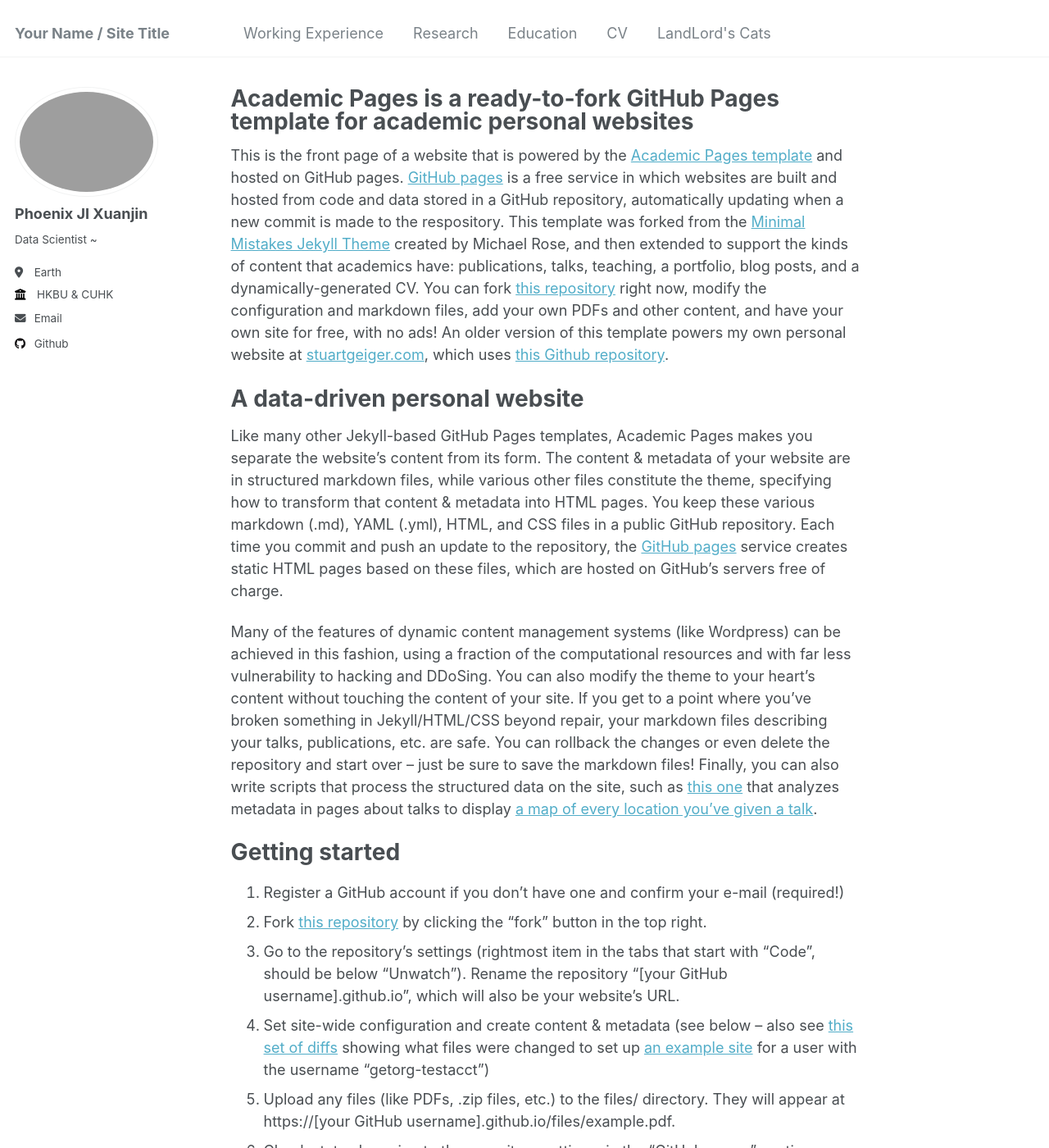
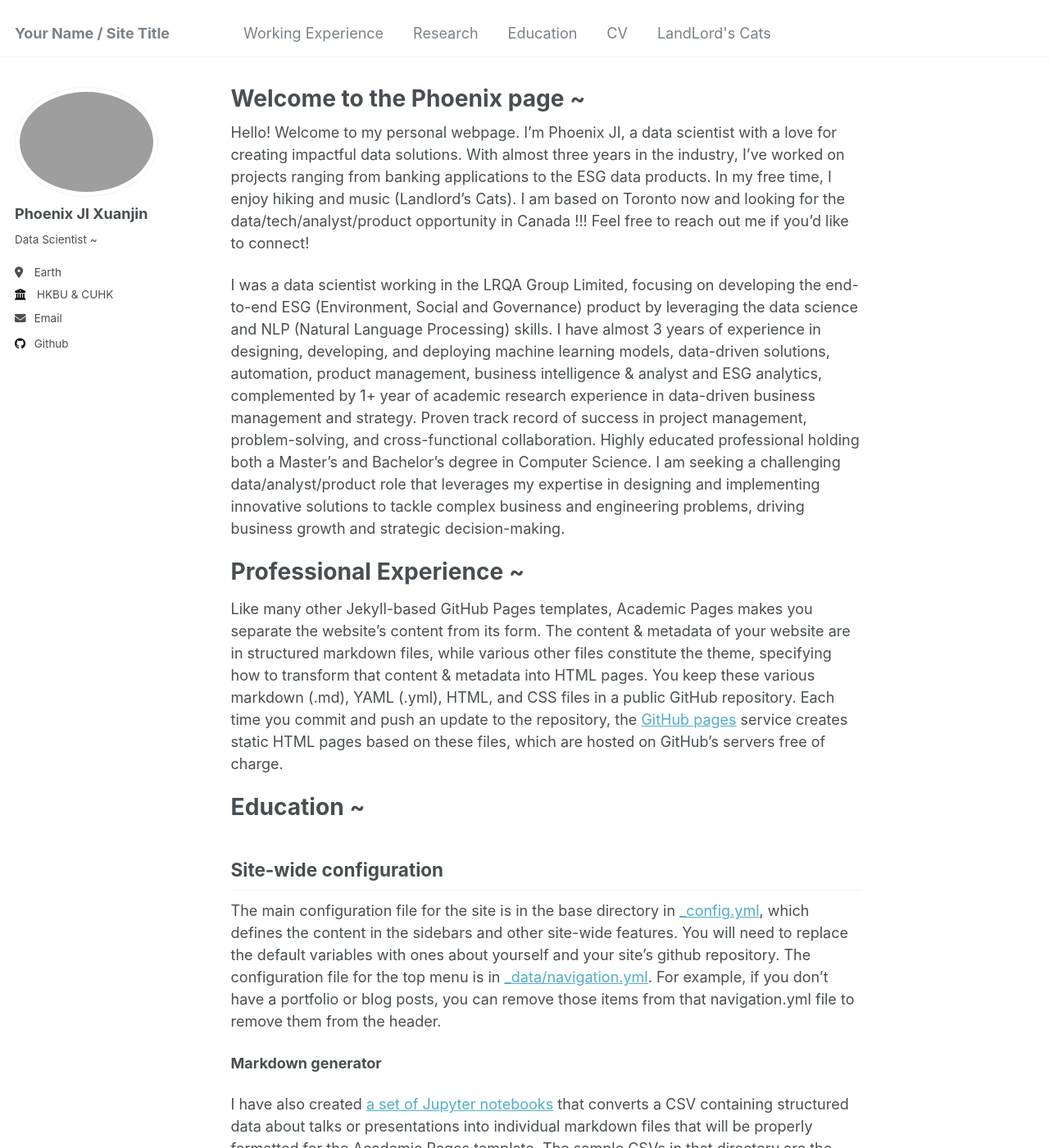
Before and after one commit to Phoenix-JI/phoenix-ji.github.io, a Jekyll site: the page built from _pages/about.md, in a window 1280 px wide and 1400 px high. Shown: the whole window at 82% size. Built offline with Jekyll 4.4.1, drawn with Linux system fonts in a browser that asks for light colours; some of the changed text lies outside the part shown.

Commit message:
Redesign the layout ~

```diff
--- a/_pages/about.md
+++ b/_pages/about.md
@@ -1,49 +1,35 @@
 ---
 permalink: /
-title: "Academic Pages is a ready-to-fork GitHub Pages template for academic personal websites"
+title: "Welcome to the Phoenix page ~"
 author_profile: true
 redirect_from:
   - /about/
   - /about.html
 ---
 
-This is the front page of a website that is powered by the [Academic Pages template](https://github.com/academicpages/academicpages.github.io) and hosted on GitHub pages. [GitHub pages](https://pages.github.com) is a free service in which websites are built and hosted from code and data stored in a GitHub repository, automatically updating when a new commit is made to the respository. This template was forked from the [Minimal Mistakes Jekyll Theme](https://mmistakes.github.io/minimal-mistakes/) created by Michael Rose, and then extended to support the kinds of content that academics have: publications, talks, teaching, a portfolio, blog posts, and a dynamically-generated CV. You can fork [this repository](https://github.com/academicpages/academicpages.github.io) right now, modify the configuration and markdown files, add your own PDFs and other content, and have your own site for free, with no ads! An older version of this template powers my own personal website at [stuartgeiger.com](http://stuartgeiger.com), which uses [this Github repository](https://github.com/staeiou/staeiou.github.io).
+Hello! Welcome to my personal webpage. I'm Phoenix JI, a data scientist with a love for creating impactful data solutions. With almost three years in the industry, I've worked on projects ranging from banking applications to the ESG data products. In my free time, I enjoy hiking and music (Landlord's Cats). I am based on Toronto now and looking for the data/tech/analyst/product opportunity in Canada !!! Feel free to reach out me if you'd like to connect!
 
-A data-driven personal website
+I was a data scientist working in the LRQA Group Limited, focusing on developing the end- to-end ESG (Environment, Social and Governance) product by leveraging the data science and NLP (Natural Language Processing) skills. I have almost 3 years of experience in designing, developing, and deploying machine learning models, data-driven solutions, automation, product management, business intelligence & analyst and ESG analytics, complemented by 1+ year of academic research experience in data-driven business management and strategy. Proven track record of success in project management, problem-solving, and cross-functional collaboration. Highly educated professional holding both a Master's and Bachelor's degree in Computer Science. I am seeking a challenging data/analyst/product role that leverages my expertise in designing and implementing innovative solutions to tackle complex business and engineering problems, driving business growth and strategic decision-making.
+
+Professional Experience ~
 ======
 Like many other Jekyll-based GitHub Pages templates, Academic Pages makes you separate the website's content from its form. The content & metadata of your website are in structured markdown files, while various other files constitute the theme, specifying how to transform that content & metadata into HTML pages. You keep these various markdown (.md), YAML (.yml), HTML, and CSS files in a public GitHub repository. Each time you commit and push an update to the repository, the [GitHub pages](https://pages.github.com/) service creates static HTML pages based on these files, which are hosted on GitHub's servers free of charge.
 
-Many of the features of dynamic content management systems (like Wordpress) can be achieved in this fashion, using a fraction of the computational resources and with far less vulnerability to hacking and DDoSing. You can also modify the theme to your heart's content without touching the content of your site. If you get to a point where you've broken something in Jekyll/HTML/CSS beyond repair, your markdown files describing your talks, publications, etc. are safe. You can rollback the changes or even delete the repository and start over -- just be sure to save the markdown files! Finally, you can also write scripts that process the structured data on the site, such as [this one](https://github.com/academicpages/academicpages.github.io/blob/master/talkmap.ipynb) that analyzes metadata in pages about talks to display [a map of every location you've given a talk](https://academicpages.github.io/talkmap.html).
+Education ~
+======
 
-Getting started
-======
-1. Register a GitHub account if you don't have one and confirm your e-mail (required!)
-1. Fork [this repository](https://github.com/academicpages/academicpages.github.io) by clicking the "fork" button in the top right.
-1. Go to the repository's settings (rightmost item in the tabs that start with "Code", should be below "Unwatch"). Rename the repository "[your GitHub username].github.io", which will also be your website's URL.
-1. Set site-wide configuration and create content & metadata (see below -- also see [this set of diffs](http://archive.is/3TPas) showing what files were changed to set up [an example site](https://getorg-testacct.github.io) for a user with the username "getorg-testacct")
-1. Upload any files (like PDFs, .zip files, etc.) to the files/ directory. They will appear at https://[your GitHub username].github.io/files/example.pdf.
-1. Check status by going to the repository settings, in the "GitHub pages" section
+
 
 Site-wide configuration
 ------
 The main configuration file for the site is in the base directory in [_config.yml](https://github.com/academicpages/academicpages.github.io/blob/master/_config.yml), which defines the content in the sidebars and other site-wide features. You will need to replace the default variables with ones about yourself and your site's github repository. The configuration file for the top menu is in [_data/navigation.yml](https://github.com/academicpages/academicpages.github.io/blob/master/_data/navigation.yml). For example, if you don't have a portfolio or blog posts, you can remove those items from that navigation.yml file to remove them from the header.
 
-Create content & metadata
-------
-For site content, there is one markdown file for each type of content, which are stored in directories like _publications, _talks, _posts, _teaching, or _pages. For example, each talk is a markdown file in the [_talks directory](https://github.com/academicpages/academicpages.github.io/tree/master/_talks). At the top of each markdown file is structured data in YAML about the talk, which the theme will parse to do lots of cool stuff. The same structured data about a talk is used to generate the list of talks on the [Talks page](https://academicpages.github.io/talks), each [individual page](https://academicpages.github.io/talks/2012-03-01-talk-1) for specific talks, the talks section for the [CV page](https://academicpages.github.io/cv), and the [map of places you've given a talk](https://academicpages.github.io/talkmap.html) (if you run this [python file](https://github.com/academicpages/academicpages.github.io/blob/master/talkmap.py) or [Jupyter notebook](https://github.com/academicpages/academicpages.github.io/blob/master/talkmap.ipynb), which creates the HTML for the map based on the contents of the _talks directory).
 
 **Markdown generator**
 
 I have also created [a set of Jupyter notebooks](https://github.com/academicpages/academicpages.github.io/tree/master/markdown_generator
 ) that converts a CSV containing structured data about talks or presentations into individual markdown files that will be properly formatted for the Academic Pages template. The sample CSVs in that directory are the ones I used to create my own personal website at stuartgeiger.com. My usual workflow is that I keep a spreadsheet of my publications and talks, then run the code in these notebooks to generate the markdown files, then commit and push them to the GitHub repository.
 
-How to edit your site's GitHub repository
-------
-Many people use a git client to create files on their local computer and then push them to GitHub's servers. If you are not familiar with git, you can directly edit these configuration and markdown files directly in the github.com interface. Navigate to a file (like [this one](https://github.com/academicpages/academicpages.github.io/blob/master/_talks/2012-03-01-talk-1.md) and click the pencil icon in the top right of the content preview (to the right of the "Raw | Blame | History" buttons). You can delete a file by clicking the trashcan icon to the right of the pencil icon. You can also create new files or upload files by navigating to a directory and clicking the "Create new file" or "Upload files" buttons.
-
-Example: editing a markdown file for a talk
-![Editing a markdown file for a talk](/images/editing-talk.png)
-
 For more info
 ------
 More info about configuring Academic Pages can be found in [the guide](https://academicpages.github.io/markdown/). The [guides for the Minimal Mistakes theme](https://mmistakes.github.io/minimal-mistakes/docs/configuration/) (which this theme was forked from) might also be helpful.
```
